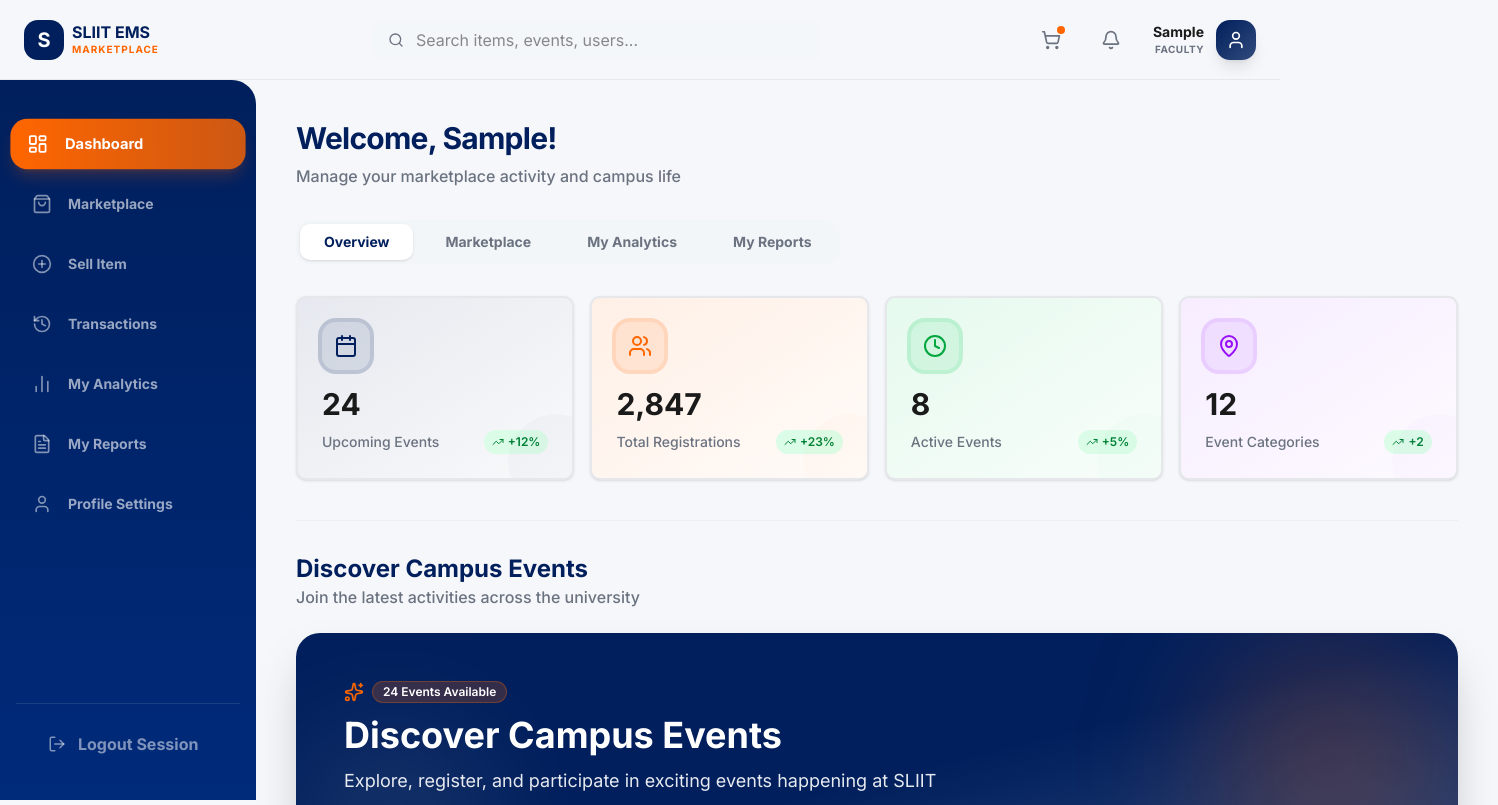
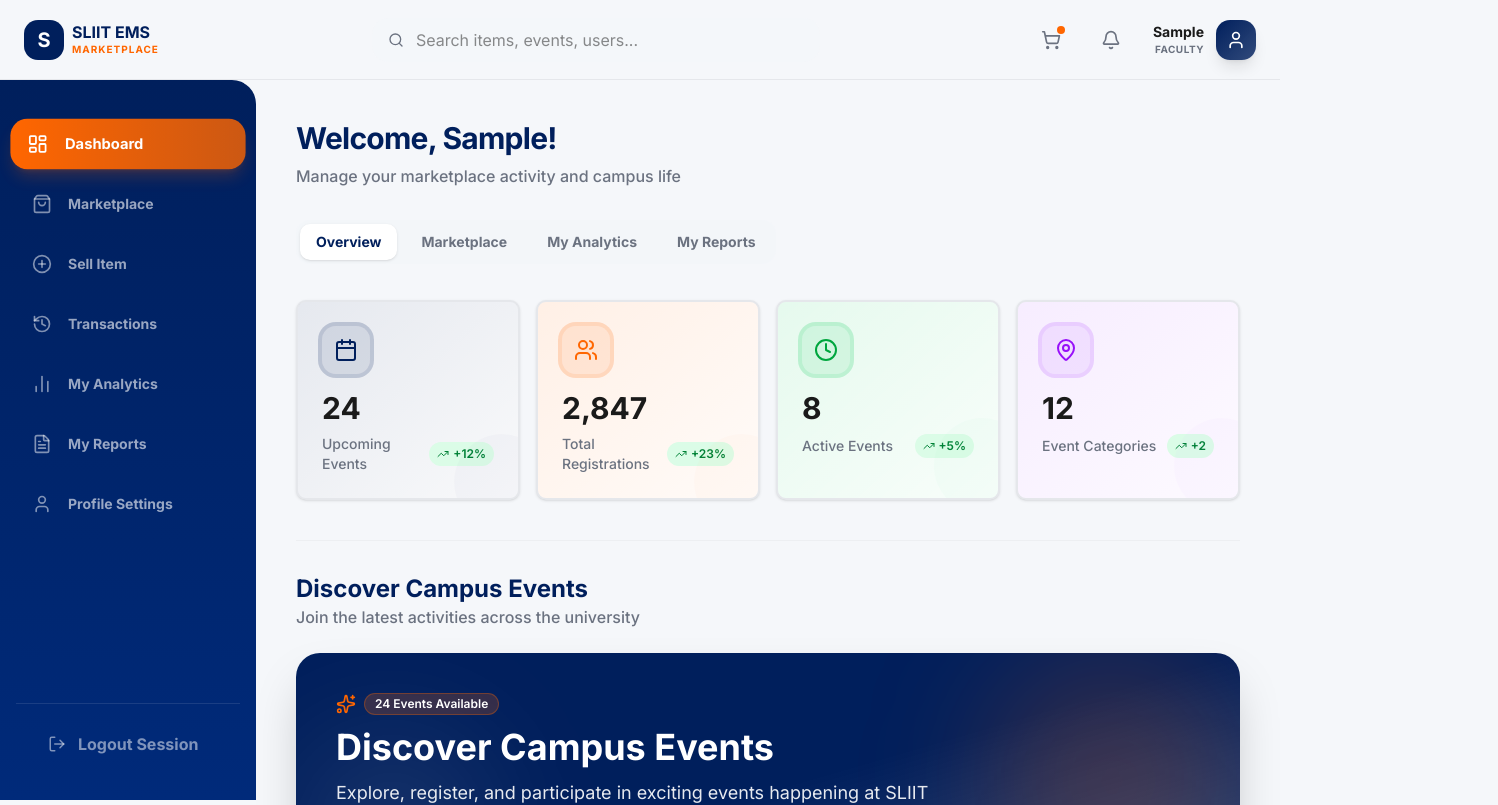
Before and after one commit to Nethmi2003-web/campus-marketplace-system, a React (Vite) app in the folder frontend/: page /user-dashboard in a window 1280 px wide. Shown: the top 805 px of the page, 1498 px wide, since content can reach past the window. Built offline with nearby package versions, Linux system fonts and the light colour scheme; no server answers; sample sign-in values are in the browser's storage; the HTML template or start-up script is replaced by a standard one.

Commit message:
UI_Fixed

```diff
--- a/frontend/src/components/EventCard.jsx
+++ b/frontend/src/components/EventCard.jsx
@@ -1,8 +1,5 @@
 import React from "react";
 import { Calendar, Users, MapPin, Clock, Heart, Share2, ExternalLink } from "lucide-react";
-// Replaced local ui import
-// Replaced local ui import
-// Replaced local ui import
 import { cn } from "../lib/utils";
 import { useState } from "react";
 
--- a/frontend/src/components/MarketplaceHeader.jsx
+++ b/frontend/src/components/MarketplaceHeader.jsx
@@ -1,7 +1,5 @@
 import React from "react";
 import { Search, Filter, SlidersHorizontal, Sparkles } from "lucide-react";
-// Replaced local ui import
-// Replaced local ui import
 import { useState } from "react";
 import { cn } from "../lib/utils";
 
@@ -81,8 +79,8 @@ export function MarketplaceHeader({
   };
 
   return (
-    <div className="space-y-6">
-      <div className="relative overflow-hidden rounded-3xl bg-gradient-to-br from-primary via-primary to-primary/80 p-8 md:p-12 shadow-2xl">
+    <div className="space-y-6 w-full min-w-0">
+      <div className="relative overflow-hidden rounded-3xl bg-gradient-to-br from-primary via-primary to-primary/80 p-6 md:p-10 shadow-2xl w-full">
         <div className="absolute top-0 right-0 w-64 h-64 bg-secondary/20 rounded-full blur-3xl" />
         <div className="absolute bottom-0 left-0 w-48 h-48 bg-white/10 rounded-full blur-3xl" />
 
@@ -122,7 +120,7 @@ export function MarketplaceHeader({
         </div>
       </div>
 
-      <div className="flex items-center gap-3 overflow-x-auto pb-2 scrollbar-hide">
+      <div className="flex items-center gap-3 overflow-x-auto pb-2 scrollbar-hide w-full">
         <div className="flex items-center gap-2 flex-shrink-0">
           <SlidersHorizontal className="w-5 h-5 text-muted-foreground" />
           <span className="text-sm font-medium text-foreground">Categories:</span>
--- a/frontend/src/components/StatsOverview.jsx
+++ b/frontend/src/components/StatsOverview.jsx
@@ -1,6 +1,5 @@
 import React from "react";
 import { Calendar, Users, TrendingUp, Clock, MapPin } from "lucide-react";
-// Replaced local ui import
 import { cn } from "../lib/utils";
 
 
--- a/frontend/src/components/UserReportsTab.jsx
+++ b/frontend/src/components/UserReportsTab.jsx
@@ -1,6 +1,5 @@
 import { cn } from '../lib/utils';
 import React from "react";
-// Replaced local ui import
 import { ArrowDownRight, ArrowUpRight, DollarSign, Package, ShoppingCart } from "lucide-react";
 
 
--- a/frontend/src/pages/UserDasboardd.jsx
+++ b/frontend/src/pages/UserDasboardd.jsx
@@ -20,7 +20,7 @@ import MarketplaceUI from "./User/MarketplaceUI";
 // -------------------------------------------------------------
 function UserNavbar({ user }) {
   return (
-    <nav className="h-20 bg-background/95 backdrop-blur-md border-b sticky top-0 z-40 px-6 flex items-center justify-between">
+    <nav className="h-20 bg-background/95 backdrop-blur-md border-b fixed top-0 left-0 right-0 z-40 px-6 flex items-center justify-between">
       <div className="flex items-center gap-2">
         <div className="w-10 h-10 bg-primary rounded-xl flex items-center justify-center">
           <span className="text-white font-black text-xl">S</span>
@@ -146,13 +146,13 @@ export default function UserDasboardd() {
   ];
 
   return (
-    <div className="min-h-screen bg-background flex flex-col">
+    <div className="min-h-screen bg-background flex flex-col overflow-x-hidden">
       <UserNavbar user={userInfo} />
 
-      <div className="flex flex-1">
+      <div className="flex flex-1 min-w-0 pt-20">
         <UserSidebar activeTab={activeTab} setActiveTab={setActiveTab} />
 
-        <main className="flex-1 lg:ml-64 p-6 md:p-10 space-y-8 animate-in fade-in duration-700">
+        <main className="flex-1 min-w-0 lg:ml-64 p-4 md:p-8 lg:p-10 space-y-8 animate-in fade-in duration-700 overflow-x-hidden">
           <div className="flex flex-col md:flex-row md:items-end justify-between gap-4">
               <div className="flex flex-col gap-2">
                   <h1 className="text-3xl font-black text-primary tracking-tight">Welcome, {userInfo?.firstName || 'Student'}!</h1>
@@ -160,11 +160,13 @@ export default function UserDasboardd() {
               </div>
           </div>
 
-          <div className="flex gap-2 p-1 bg-muted/50 rounded-xl w-fit">
-            <button onClick={() => setActiveTab('overview')} className={cn("px-6 py-2 rounded-lg font-bold text-sm transition-all", activeTab === 'overview' ? "bg-white text-primary shadow-sm" : "text-muted-foreground hover:text-foreground")}>Overview</button>
-            <button onClick={() => setActiveTab('marketplace')} className={cn("px-6 py-2 rounded-lg font-bold text-sm transition-all", activeTab === 'marketplace' ? "bg-white text-primary shadow-sm" : "text-muted-foreground hover:text-foreground")}>Marketplace</button>
-            <button onClick={() => setActiveTab('analytics')} className={cn("px-6 py-2 rounded-lg font-bold text-sm transition-all", activeTab === 'analytics' ? "bg-white text-primary shadow-sm" : "text-muted-foreground hover:text-foreground")}>My Analytics</button>
-            <button onClick={() => setActiveTab('reports')} className={cn("px-6 py-2 rounded-lg font-bold text-sm transition-all", activeTab === 'reports' ? "bg-white text-primary shadow-sm" : "text-muted-foreground hover:text-foreground")}>My Reports</button>
+          <div className="overflow-x-auto pb-1 -mx-4 px-4 md:mx-0 md:px-0">
+            <div className="flex gap-2 p-1 bg-muted/50 rounded-xl w-max">
+              <button onClick={() => setActiveTab('overview')} className={cn("px-4 py-2 rounded-lg font-bold text-sm transition-all whitespace-nowrap", activeTab === 'overview' ? "bg-white text-primary shadow-sm" : "text-muted-foreground hover:text-foreground")}>Overview</button>
+              <button onClick={() => setActiveTab('marketplace')} className={cn("px-4 py-2 rounded-lg font-bold text-sm transition-all whitespace-nowrap", activeTab === 'marketplace' ? "bg-white text-primary shadow-sm" : "text-muted-foreground hover:text-foreground")}>Marketplace</button>
+              <button onClick={() => setActiveTab('analytics')} className={cn("px-4 py-2 rounded-lg font-bold text-sm transition-all whitespace-nowrap", activeTab === 'analytics' ? "bg-white text-primary shadow-sm" : "text-muted-foreground hover:text-foreground")}>My Analytics</button>
+              <button onClick={() => setActiveTab('reports')} className={cn("px-4 py-2 rounded-lg font-bold text-sm transition-all whitespace-nowrap", activeTab === 'reports' ? "bg-white text-primary shadow-sm" : "text-muted-foreground hover:text-foreground")}>My Reports</button>
+            </div>
           </div>
 
           {activeTab === 'marketplace' && <div className="animate-in fade-in slide-in-from-bottom-4 duration-500"><MarketplaceUI /></div>}
```
